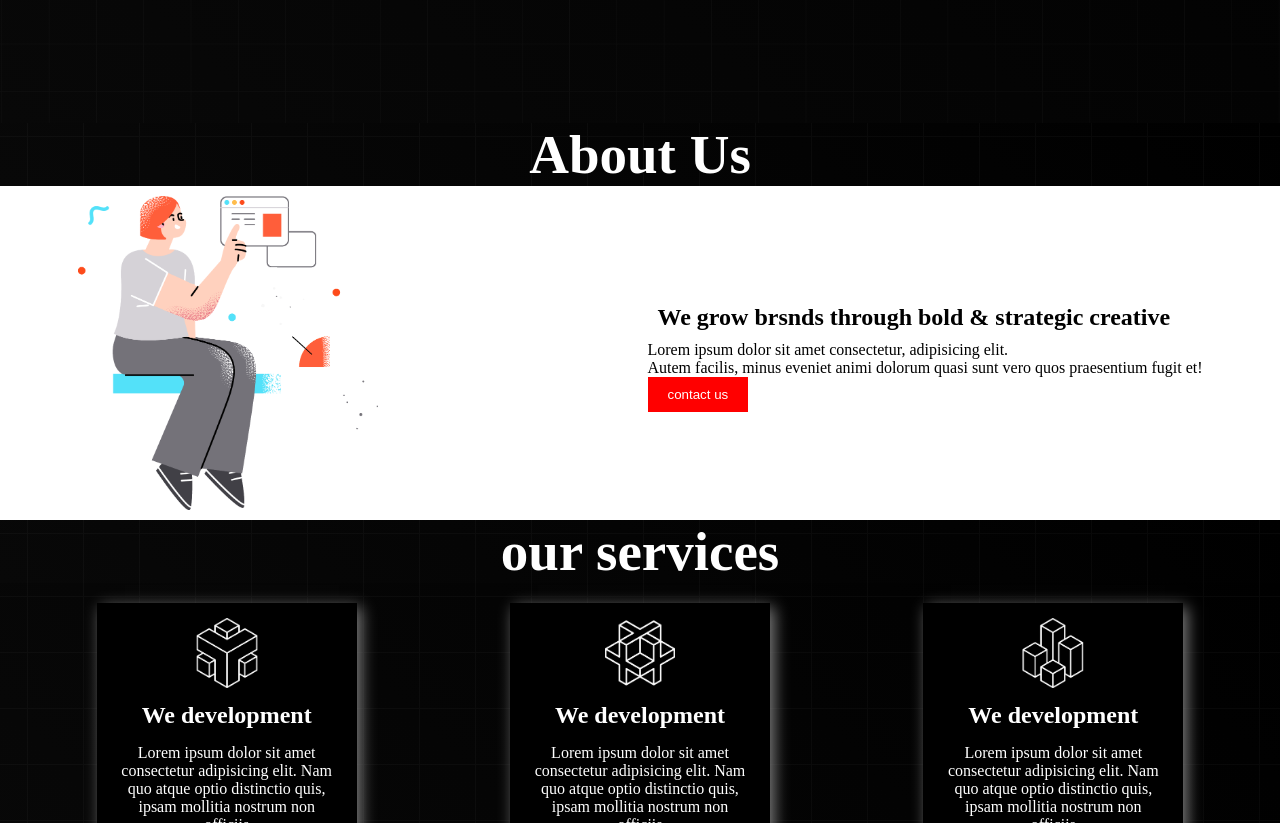
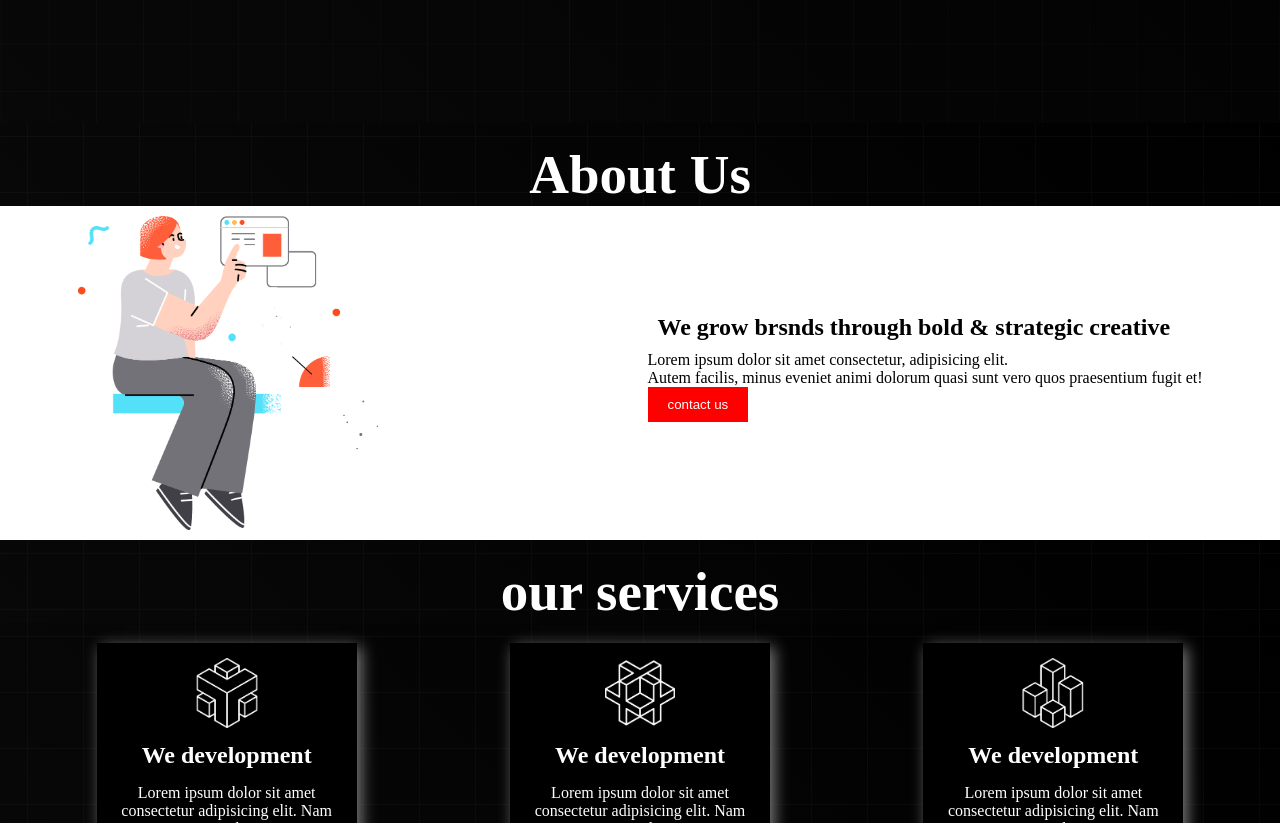
Before and after one commit to Zinath22/digital-products-b8, a plain HTML site: page index.html in a window 1280 px wide. Shown: the part 720-1543 px from the top of the page. Drawn offline with Linux system fonts and the light colour scheme.

Commit message:
error fixed

```diff
--- a/style.css
+++ b/style.css
@@ -72,7 +72,7 @@
     }
     .about-title{
         text-align: center;
-        padding top: 20px;
+        padding-top: 20px;
         font-size: 55px;
         color: white;
         background-image: url('./image/background\ .png'),
@@ -83,7 +83,7 @@
 
     }
     .about-info{
-        padding bottom: 20px;
+        padding-bottom: 20px;
 
     }
    .box{
@@ -138,5 +138,4 @@
     text-align: center;
     padding: 15px;
     /* color: white; */
-    margin: ;
    }
```
